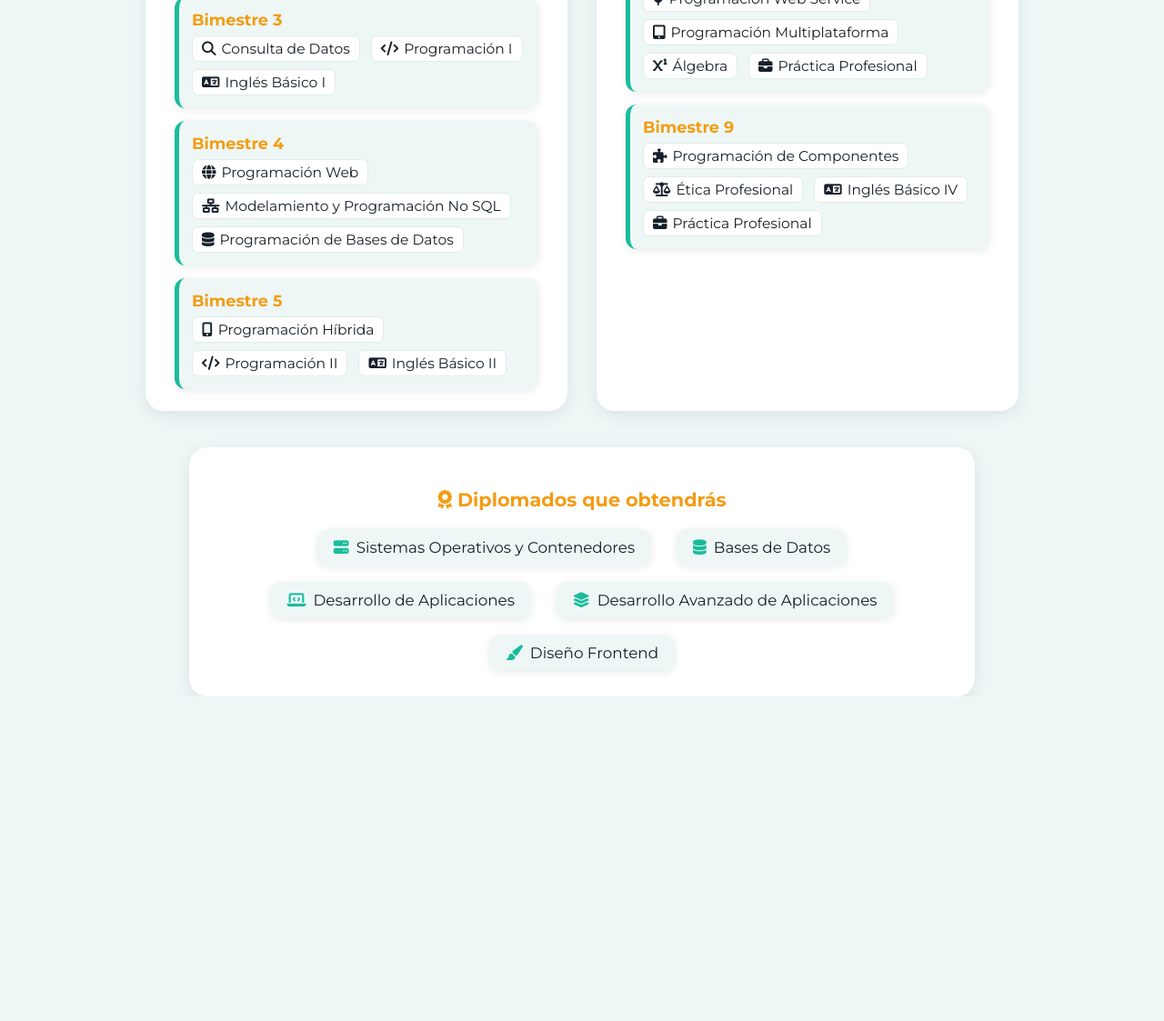
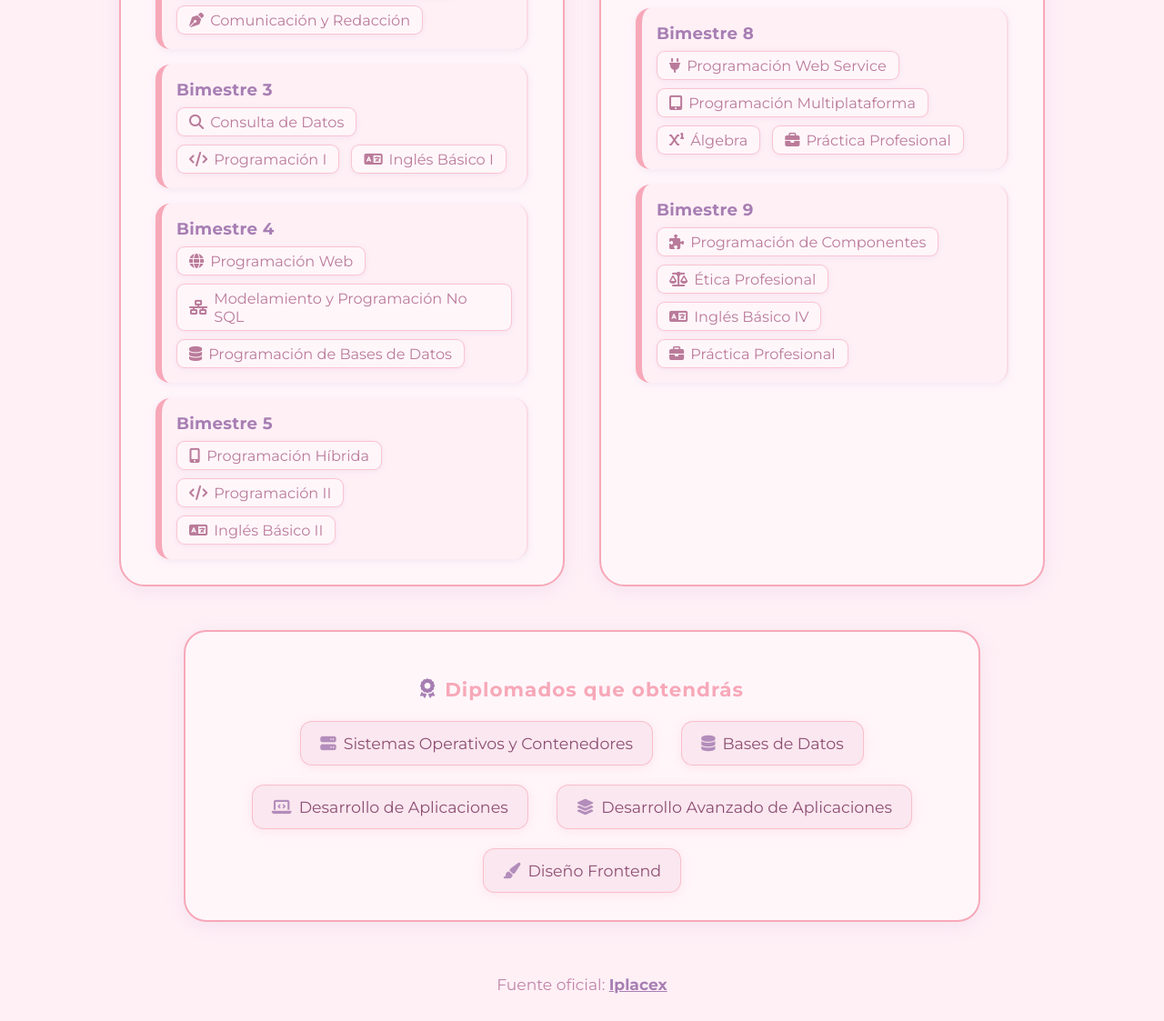
Before and after one commit to CamiMoralesM/malla-curricular, a plain HTML site: page index.html in a window 1280 px wide. Shown: the part 602-1725 px from the top of the page at 91% size. Before the commit the page ends 1368 px from the top, so only its background shows below. Drawn offline with Linux system fonts and the light colour scheme.

Commit message:
Update index.html

```diff
--- a/index.html
+++ b/index.html
@@ -2,72 +2,92 @@
 <html lang="es">
 <head>
   <meta charset="UTF-8">
-  <title>Malla Curricular - Analista Programador</title>
+  <title>Malla Curricular - Analista Programador (Iplacex)</title>
   <meta name="viewport" content="width=device-width, initial-scale=1.0">
   <link href="https://fonts.googleapis.com/css?family=Montserrat:700,400&display=swap" rel="stylesheet">
   <link rel="stylesheet" href="https://cdnjs.cloudflare.com/ajax/libs/font-awesome/6.4.0/css/all.min.css">
   <style>
     :root {
-      --primary: #1ABC9C;
-      --secondary: #17202A;
-      --accent: #F39C12;
-      --background: #EEF7F6;
-      --card: #fff;
-      --shadow: rgba(44, 62, 80, 0.10);
+      --primary: #F7A8B8;
+      --secondary: #A77EB3;
+      --accent: #FBCFE8;
+      --background: #FFF0F6;
+      --card: #FFF6FA;
+      --shadow: rgba(167, 126, 179, 0.12);
+      --text-main: #8D4F74;
+      --text-light: #BA7B9A;
     }
     body {
       margin: 0;
       padding: 0;
       background: var(--background);
       font-family: 'Montserrat', Arial, sans-serif;
-      color: var(--secondary);
+      color: var(--text-main);
     }
     header {
-      background: var(--primary);
+      background: linear-gradient(120deg, #F7A8B8 60%, #A77EB3 100%);
       color: #fff;
-      padding: 32px 0 20px 0;
+      padding: 38px 0 26px 0;
       text-align: center;
-      border-bottom-left-radius: 32px;
-      border-bottom-right-radius: 32px;
+      border-bottom-left-radius: 40px;
+      border-bottom-right-radius: 40px;
       box-shadow: 0 4px 24px var(--shadow);
+      position: relative;
     }
     header h1 {
       margin: 0;
-      font-size: 2.5rem;
+      font-size: 2.7rem;
       letter-spacing: 2px;
+      font-weight: 700;
+      text-shadow: 0 2px 22px #ffd6e3;
     }
     header p {
-      font-size: 1.15rem;
-      margin: 10px 0 0 0;
-      opacity: 0.9;
+      font-size: 1.18rem;
+      margin: 14px 0 0 0;
+      opacity: 0.93;
+      font-weight: 500;
+      color: #FFF0F7;
     }
     .years-container {
       max-width: 1100px;
-      margin: 40px auto;
+      margin: 44px auto;
       display: flex;
       flex-wrap: wrap;
-      gap: 32px;
+      gap: 38px;
       justify-content: center;
     }
     .year-card {
       background: var(--card);
-      border-radius: 20px;
-      box-shadow: 0 4px 16px var(--shadow);
-      padding: 24px 32px;
+      border-radius: 28px;
+      box-shadow: 0 4px 22px var(--shadow);
+      padding: 28px 38px;
       min-width: 320px;
       flex: 1 1 340px;
-      max-width: 400px;
+      max-width: 410px;
       display: flex;
       flex-direction: column;
-      gap: 18px;
+      gap: 19px;
+      border: 2px solid var(--primary);
+      position: relative;
+      transition: box-shadow .2s, transform .2s;
+    }
+    .year-card:hover {
+      box-shadow: 0 8px 32px #f7a8b84d;
+      transform: translateY(-3px) scale(1.018);
     }
     .year-title {
-      font-size: 1.3rem;
-      color: var(--primary);
+      font-size: 1.35rem;
+      color: var(--secondary);
       margin-bottom: 12px;
       display: flex;
       align-items: center;
-      gap: 8px;
+      gap: 11px;
+      font-weight: 600;
+      letter-spacing: 1px;
+    }
+    .year-title i {
+      color: var(--primary);
+      font-size: 1.15em;
     }
     .semester-list {
       list-style: none;
@@ -75,105 +95,135 @@
       margin: 0;
       display: flex;
       flex-direction: column;
-      gap: 14px;
+      gap: 17px;
     }
     .semester-item {
       background: var(--background);
-      padding: 14px;
-      border-radius: 12px;
-      box-shadow: 0 2px 8px var(--shadow);
+      padding: 16px;
+      border-radius: 16px;
+      box-shadow: 0 2px 9px var(--shadow);
       font-size: 1.07rem;
-      transition: transform 0.1s;
-      border-left: 5px solid var(--primary);
+      border-left: 7px solid var(--primary);
+      transition: border-color 0.2s, box-shadow 0.2s;
+      border-right: 2px solid #fadce6;
     }
     .semester-item:hover {
-      transform: translateY(-2px) scale(1.03);
-      border-left: 5px solid var(--accent);
+      border-left: 7px solid var(--secondary);
+      box-shadow: 0 6px 22px #fbcfe8a2;
     }
     .semester-title {
       font-weight: bold;
-      margin-bottom: 7px;
-      color: var(--accent);
-      font-size: 1.1rem;
+      margin-bottom: 8px;
+      color: var(--secondary);
+      font-size: 1.14rem;
+      letter-spacing: 0.3px;
     }
     .subjects-list {
       display: flex;
       flex-wrap: wrap;
-      gap: 8px 12px;
+      gap: 9px 13px;
       padding: 0;
       margin: 0;
       list-style: none;
     }
     .subject {
       background: var(--card);
-      border-radius: 7px;
-      padding: 4px 10px;
-      font-size: 0.97rem;
-      color: var(--secondary);
-      border: 1px solid #e0eceb;
+      border-radius: 9px;
+      padding: 5px 13px;
+      font-size: 1.01rem;
+      color: var(--text-light);
+      border: 1.5px solid #f7a8b8a1;
       display: flex;
       align-items: center;
-      gap: 6px;
+      gap: 7px;
+      font-weight: 500;
+      box-shadow: 0 1px 6px var(--shadow);
     }
     .icon {
-      color: var(--primary);
+      color: var(--secondary);
+      opacity: 0.85;
     }
     .diploma-section {
       background: var(--card);
       max-width: 800px;
-      margin: 40px auto 0 auto;
-      border-radius: 20px;
-      box-shadow: 0 4px 16px var(--shadow);
-      padding: 28px 32px;
+      margin: 48px auto 0 auto;
+      border-radius: 25px;
+      box-shadow: 0 4px 22px var(--shadow);
+      padding: 32px 36px 30px 36px;
       text-align: center;
+      border: 2px solid var(--primary);
+      position: relative;
     }
     .diploma-section h2 {
-      color: var(--accent);
-      margin-bottom: 20px;
-      font-size: 1.3rem;
+      color: var(--primary);
+      margin-bottom: 22px;
+      font-size: 1.34rem;
+      font-weight: 700;
+      letter-spacing: 1px;
+      display: flex;
+      align-items: center;
+      gap: 10px;
+      justify-content: center;
+    }
+    .diploma-section h2 i {
+      color: var(--secondary);
     }
     .diploma-list {
       display: flex;
       flex-wrap: wrap;
-      gap: 18px 28px;
+      gap: 21px 31px;
       justify-content: center;
       padding: 0;
       margin: 0;
       list-style: none;
     }
     .diploma-item {
-      background: var(--background);
-      padding: 10px 18px;
-      border-radius: 12px;
-      font-size: 1.05rem;
+      background: #fbe7ef;
+      padding: 13px 21px;
+      border-radius: 13px;
+      font-size: 1.09rem;
       display: flex;
       align-items: center;
       gap: 8px;
-      box-shadow: 0 2px 8px var(--shadow);
+      box-shadow: 0 2px 12px #f7a8b837;
+      font-weight: 500;
+      color: var(--text-main);
+      border: 1.5px solid #f7a8b8a1;
+    }
+    .diploma-item i {
+      color: var(--secondary);
     }
     footer {
-      margin: 50px 0 0 0;
+      margin: 58px 0 0 0;
       text-align: center;
-      font-size: 1rem;
-      color: #8e8e8e;
+      font-size: 1.07rem;
+      color: #c084a7;
+      padding-bottom: 30px;
     }
     footer a {
-      color: var(--primary);
-      text-decoration: none;
+      color: var(--secondary);
+      text-decoration: underline;
       transition: color 0.2s;
+      font-weight: 600;
     }
     footer a:hover {
-      color: var(--accent);
+      color: var(--primary);
     }
     @media (max-width: 900px) {
       .years-container {
         flex-direction: column;
-        gap: 24px;
+        gap: 27px;
         align-items: center;
+        margin: 30px 4vw;
       }
       .year-card {
-        max-width: 98vw;
+        max-width: 97vw;
         min-width: unset;
+      }
+      .diploma-section {
+        margin-left: 3vw;
+        margin-right: 3vw;
+        padding: 18px 7vw;
       }
     }
   </style>
@@ -282,5 +332,8 @@
     </ul>
   </section>
 
+  <footer>
+    Fuente oficial: <a href="https://www.iplacex.cl/carreras/carreras-100-online/analista-programador/" target="_blank">Iplacex</a>
+  </footer>
 </body>
 </html>
```
